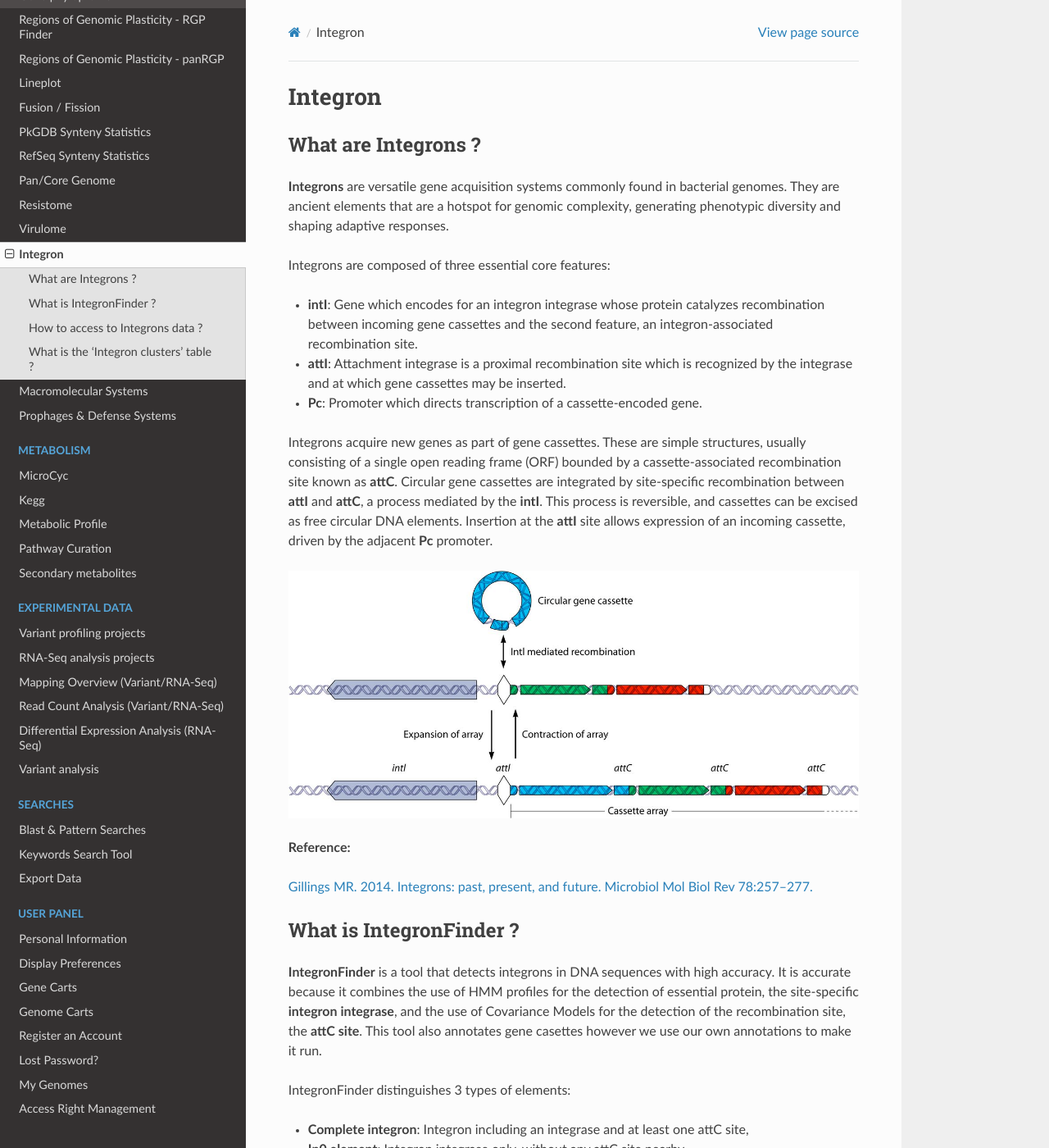
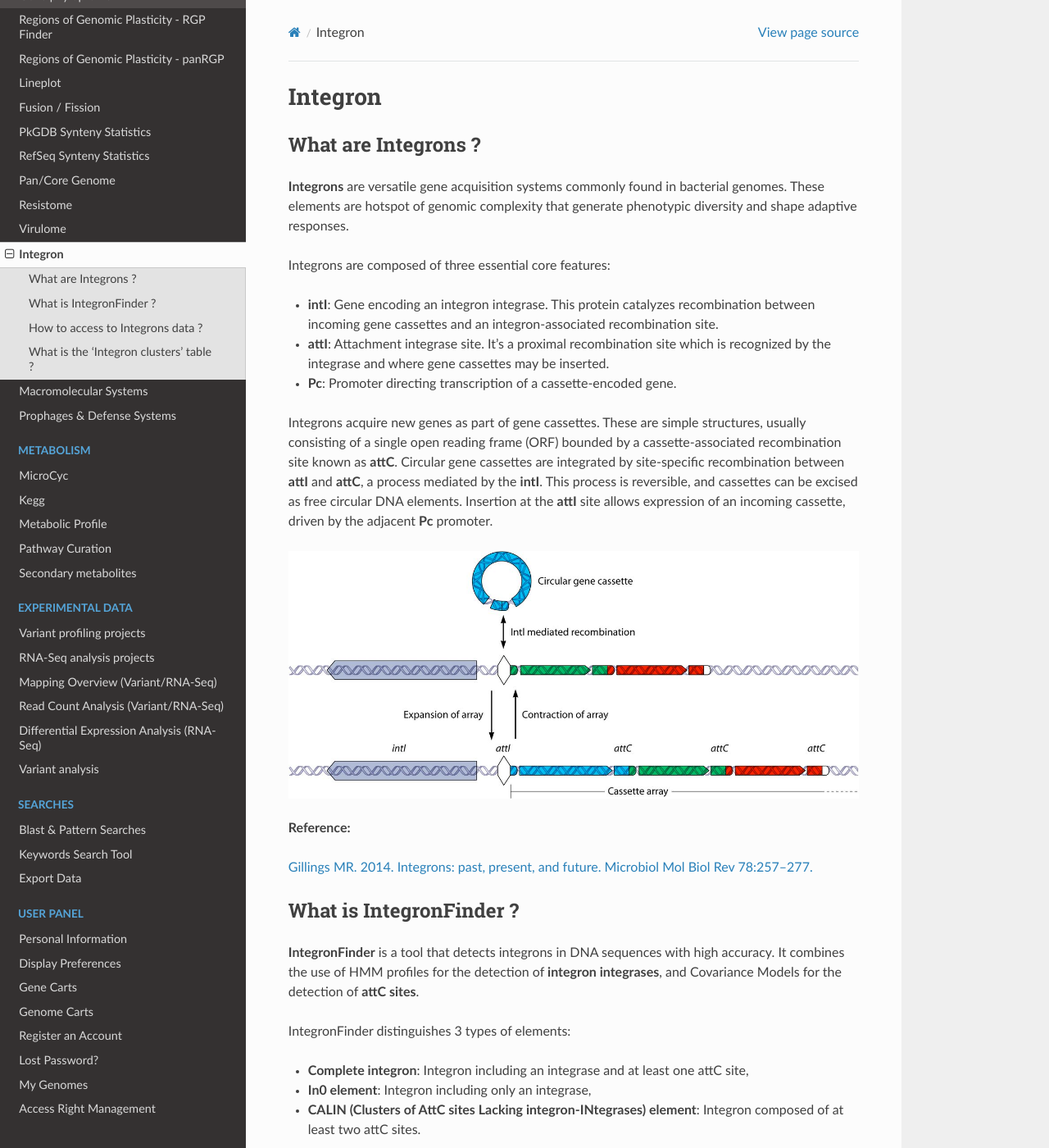
Before and after one commit to labgem/microscope-user-doc, a Sphinx documentation site: the page built from docs/content/compgenomics/integron.rst, in a window 1280 px wide and 1400 px high. Shown: the whole window at 82% size. Built offline with Sphinx 7.4.7 and the Read the Docs theme 2.0.0, drawn with Linux system fonts in a browser that asks for light colours; formulas are drawn with MathJax 3; some of the changed text lies outside the part shown.

Commit message:
[#10349] Reformulations.

```diff
--- a/docs/content/compgenomics/integron.rst
+++ b/docs/content/compgenomics/integron.rst
@@ -7,13 +7,13 @@ Integron
 What are Integrons ?
 --------------------
 
-**Integrons** are versatile gene acquisition systems commonly found in bacterial genomes. They are ancient elements that are a hotspot for genomic complexity, generating phenotypic diversity and shaping adaptive responses.
+**Integrons** are versatile gene acquisition systems commonly found in bacterial genomes. These elements are hotspot of genomic complexity that generate phenotypic diversity and shape adaptive responses.
 
 Integrons are composed of three essential core features:
 
-* **intI**: Gene which encodes for an integron integrase whose protein catalyzes recombination between incoming gene cassettes and the second feature, an integron-associated recombination site.
-* **attI**: Attachment integrase is a proximal recombination site which is recognized by the integrase and at which gene cassettes may be inserted.
-* **Pc**: Promoter which directs transcription of a cassette-encoded gene.
+* **intI**: Gene encoding an integron integrase. This protein catalyzes recombination between incoming gene cassettes and an integron-associated recombination site.
+* **attI**: Attachment integrase site. It's a proximal recombination site which is recognized by the integrase and where gene cassettes may be inserted.
+* **Pc**: Promoter directing transcription of a cassette-encoded gene.
 
 Integrons acquire new genes as part of gene cassettes. These are simple structures, usually consisting of a single open reading frame (ORF) bounded by a cassette-associated recombination site known as **attC**.
 Circular gene cassettes are integrated by site-specific recombination between **attI** and **attC**, a process mediated by the **intI**. This process is reversible, and cassettes can be excised as free circular DNA elements.
@@ -29,14 +29,13 @@ Insertion at the **attI** site allows expression of an incoming cassette, driven
 What is IntegronFinder ?
 ------------------------
 
-**IntegronFinder** is a tool that detects integrons in DNA sequences with high accuracy. It is accurate because it combines the use of HMM profiles for the detection of essential protein, the site-specific **integron integrase**, and the use of Covariance Models for the detection of the recombination site, the **attC site**.
-This tool also annotates gene casettes however we use our own annotations to make it run.
+**IntegronFinder** is a tool that detects integrons in DNA sequences with high accuracy. It combines the use of HMM profiles for the detection of **integron integrases**, and Covariance Models for the detection of **attC sites**.
 
 IntegronFinder distinguishes 3 types of elements:
 
 * **Complete integron**: Integron including an integrase and at least one attC site,
-* **In0 element**: Integron integrase only, without any attC site nearby,
-* **CALIN (Clusters of AttC sites Lacking integron-INtegrases) element**: CALIN are composed of at least two attC sites.
+* **In0 element**: Integron including only an integrase,
+* **CALIN (Clusters of AttC sites Lacking integron-INtegrases) element**: Integron composed of at least two attC sites.
 
 .. image:: img/IFelements.png
 
@@ -50,13 +49,13 @@ Know more about `IntegronFinder <https://integronfinder.readthedocs.io/en/v2.0.2
 How to access to Integrons data ?
 ---------------------------------
 
-IntegronFinder predictions are available through the **Comparative Genomics** section, in the main navigation menu.
+IntegronFinder predictions are available through the **Comparative Genomics** section and the **Integrons** subsection, in the main navigation menu.
 
 
 What is the 'Integron clusters' table ?
 ---------------------------------------
 
-This table enumerates all integron clusters predicted for the selected organism and its replicons.
+The table **Integron clusters** enumerates all integron clusters predicted for the selected organism and its replicons.
 
 .. image:: img/integronfinder2_clustertab.png
 
```
Also changed, not shown: docs/content/compgenomics/integroncluster.rst (+7 -3 lines), docs/content/mage/info.rst (+3 -4 lines).
